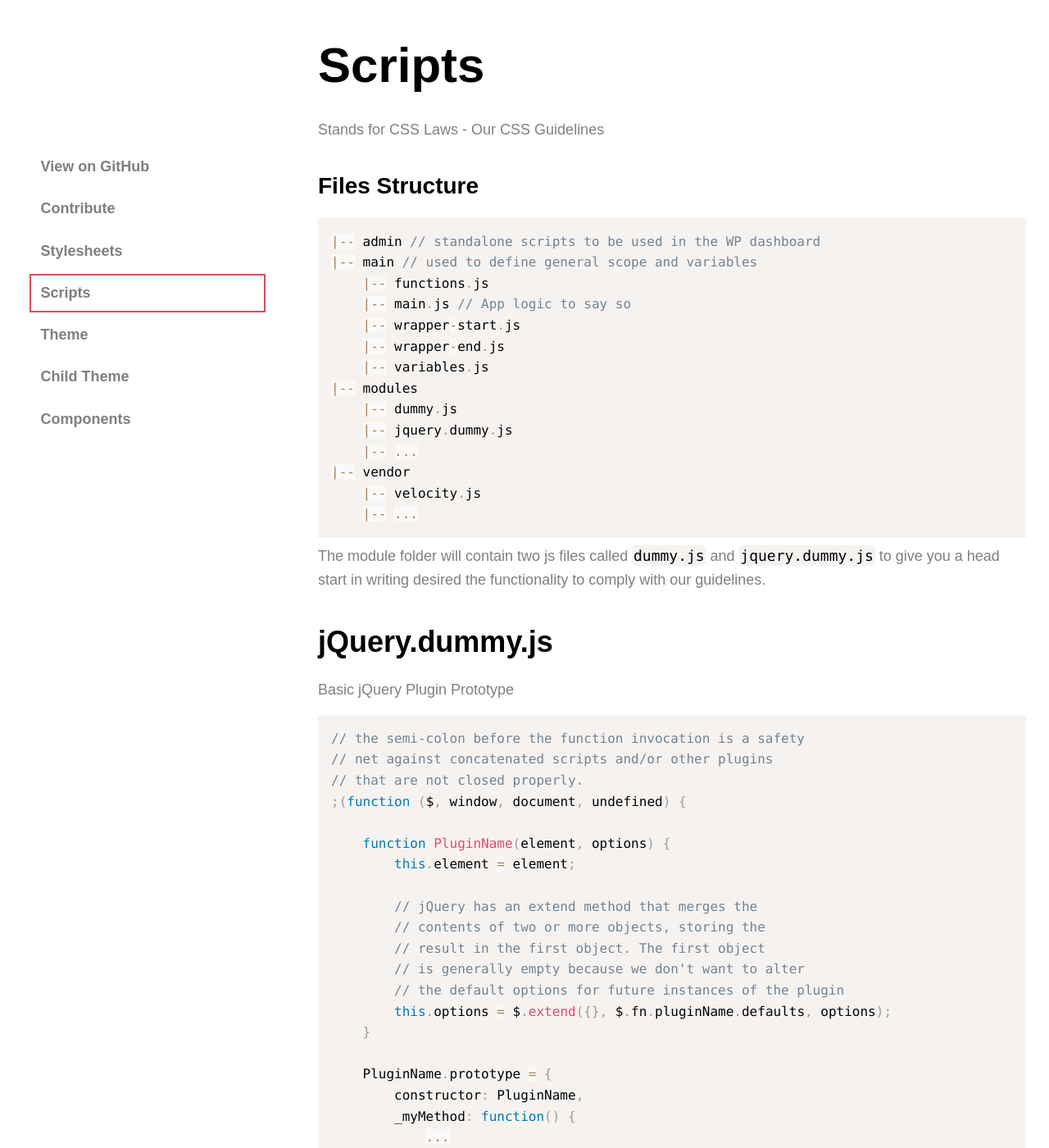
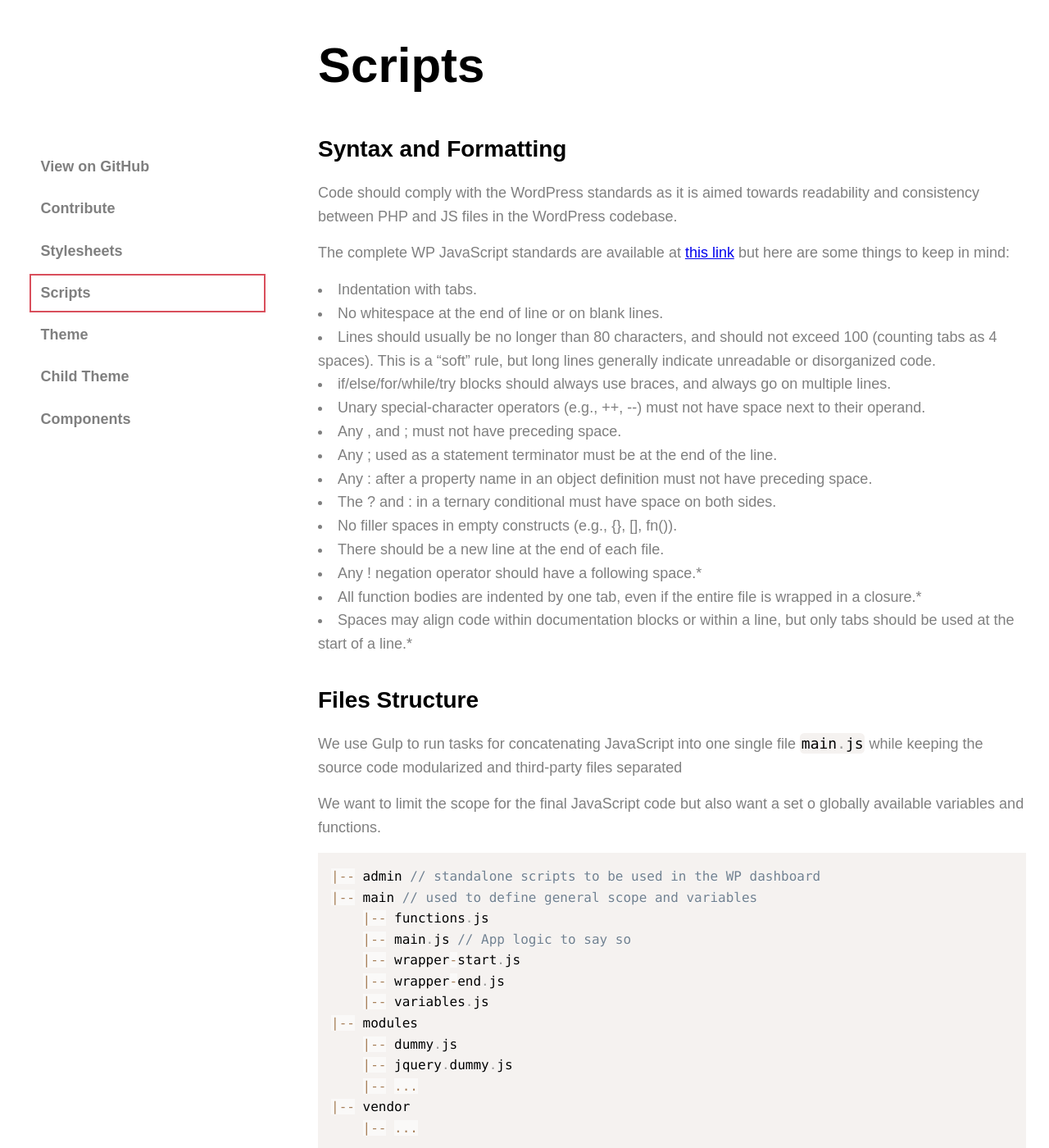
Before and after one commit to pixelgrade/guides, a Jekyll site: the page built from css/scripts.html, in a window 1280 px wide and 1400 px high. Shown: the whole window at 82% size. Built offline with Jekyll 4.4.1, drawn with Linux system fonts in a browser that asks for light colours; some of the changed text lies outside the part shown.

Commit message:
Add javascript syntax guidelines and WP standards reference

```diff
--- a/css/scripts.html
+++ b/css/scripts.html
@@ -2,10 +2,32 @@
 permalink: /scripts
 layout: default
 title: Scripts
-tagline: Stands for CSS Laws - Our CSS Guidelines
+tagline: ''
 ---
 
+<h3>Syntax and Formatting</h3>
+<p>Code should comply with the WordPress standards as it is aimed towards readability and consistency between PHP and JS files in the WordPress codebase.</p>
+<p>The complete WP JavaScript standards are available at <a href="#">this link</a> but here are some things to keep in mind:</p>
+<ul>
+    <li>Indentation with tabs.</li>
+    <li>No whitespace at the end of line or on blank lines.</li>
+    <li>Lines should usually be no longer than 80 characters, and should not exceed 100 (counting tabs as 4 spaces). This is a “soft” rule, but long lines generally indicate unreadable or disorganized code.</li>
+    <li>if/else/for/while/try blocks should always use braces, and always go on multiple lines.</li>
+    <li>Unary special-character operators (e.g., ++, --) must not have space next to their operand.</li>
+    <li>Any , and ; must not have preceding space.</li>
+    <li>Any ; used as a statement terminator must be at the end of the line.</li>
+    <li>Any : after a property name in an object definition must not have preceding space.</li>
+    <li>The ? and : in a ternary conditional must have space on both sides.</li>
+    <li>No filler spaces in empty constructs (e.g., {}, [], fn()).</li>
+    <li>There should be a new line at the end of each file.</li>
+    <li>Any ! negation operator should have a following space.*</li>
+    <li>All function bodies are indented by one tab, even if the entire file is wrapped in a closure.*</li>
+    <li>Spaces may align code within documentation blocks or within a line, but only tabs should be used at the start of a line.*</li>
+</ul>
+
 <h3>Files Structure</h3>
+<p>We use Gulp to run tasks for concatenating JavaScript into one single file <code class="language-js">main.js</code> while keeping the source code modularized and third-party files separated</p>
+<p>We want to limit the scope for the final JavaScript code but also want a set o globally available variables and functions.</p>
 <pre><code class="language-js">|-- admin // standalone scripts to be used in the WP dashboard
 |-- main // used to define general scope and variables
     |-- functions.js
@@ -18,13 +40,12 @@ tagline: Stands for CSS Laws - Our CSS Guidelines
     |-- jquery.dummy.js
     |-- ...
 |-- vendor
-    |-- velocity.js
     |-- ...</code></pre>
 
 <p>The module folder will contain two js files called <code class="language-">dummy.js</code> and <code class="language-">jquery.dummy.js</code> to give you a head start in writing desired the functionality to comply with our guidelines.</p>
 
-<h2>jQuery.dummy.js</h2>
-<p>Basic jQuery Plugin Prototype</p>
+
+<h3>Basic jQuery Plugin Prototype</h3>
 
 <pre class="line-numbers"><code class="language-js">// the semi-colon before the function invocation is a safety
 // net against concatenated scripts and/or other plugins
@@ -74,26 +95,37 @@ tagline: Stands for CSS Laws - Our CSS Guidelines
     });
 })(jQuery);</code></pre>
 
-<h2>dummy.js</h2>
-<p>Revealing Module Pattern</p>
+<h3>Revealing Module Pattern</h3>
 
-<pre class="line-numbers"><code class="language-js line-numbers">;var Module = (function(undefined) {
-    var privateVariable = '';
+<p>example from Addy Osmani's book <a href="https://addyosmani.com/resources/essentialjsdesignpatterns/book/#revealingmodulepatternjavascript">Learning JavaScript Design Patterns</a></p>
+<pre class="line-numbers"><code class="language-js line-numbers">var myRevealingModule = (function () {
 
-    function privateMethod() {
-        console.log('did this');
+    var privateVar = "Ben Cherry",
+        publicVar = "Hey there!";
+
+    function privateFunction() {
+        console.log( "Name:" + privateVar );
     }
 
-    function exposedMethod() {
-        privateMethod();
+    function publicSetName( strName ) {
+        privateVar = strName;
     }
 
-    function anotherExposedMethod() {
-        console.log('did that');
+    function publicGetName() {
+        privateFunction();
     }
 
+
+    // Reveal public pointers to
+    // private functions and properties
+
     return {
-        publicMethod: exposedMethod,
-        otherPublicMethod: anotherExposedMethod
-    }
-</code>})();</pre>
+        setName: publicSetName,
+        greeting: publicVar,
+        getName: publicGetName
+    };
+
+})();
+
+myRevealingModule.setName( "Paul Kinlan" );
+</code></pre>
```
